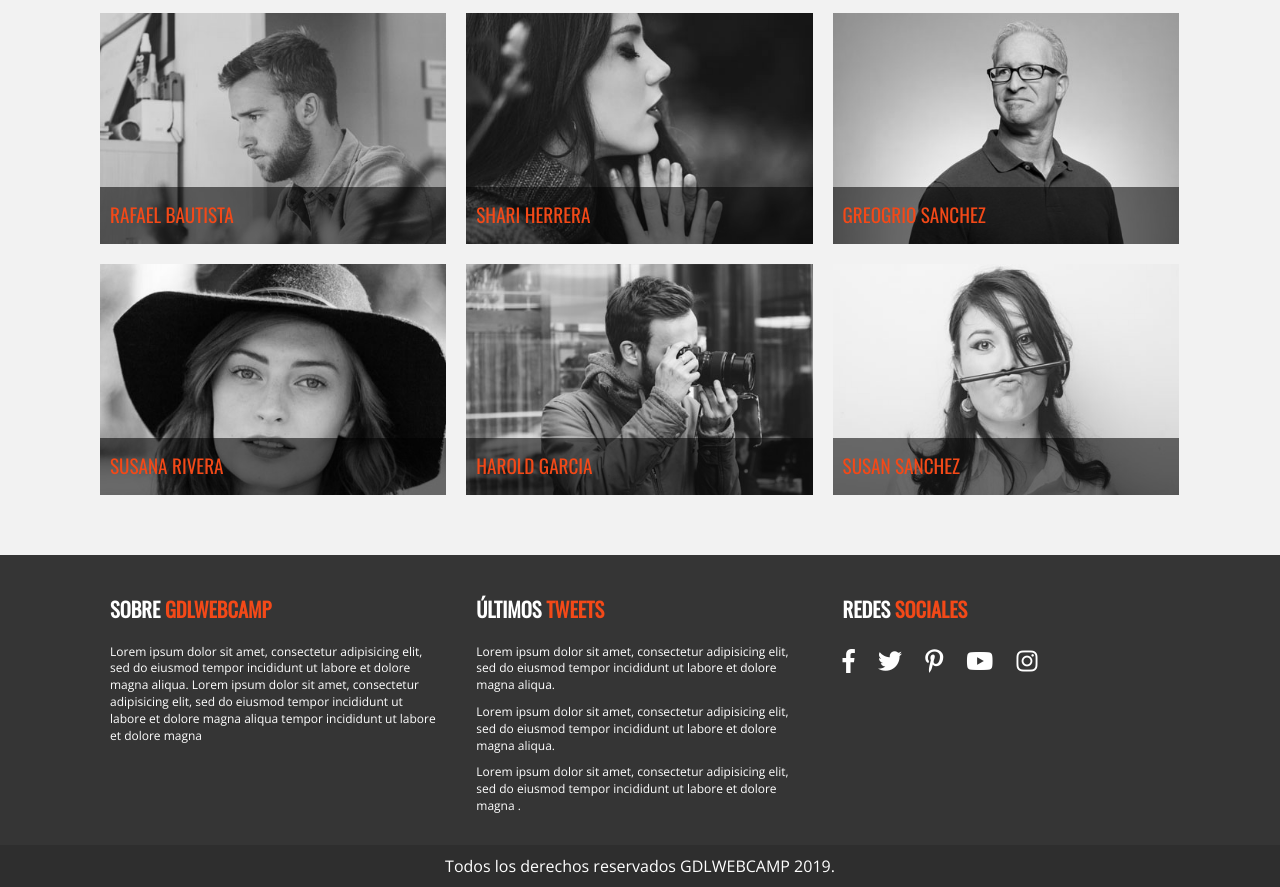
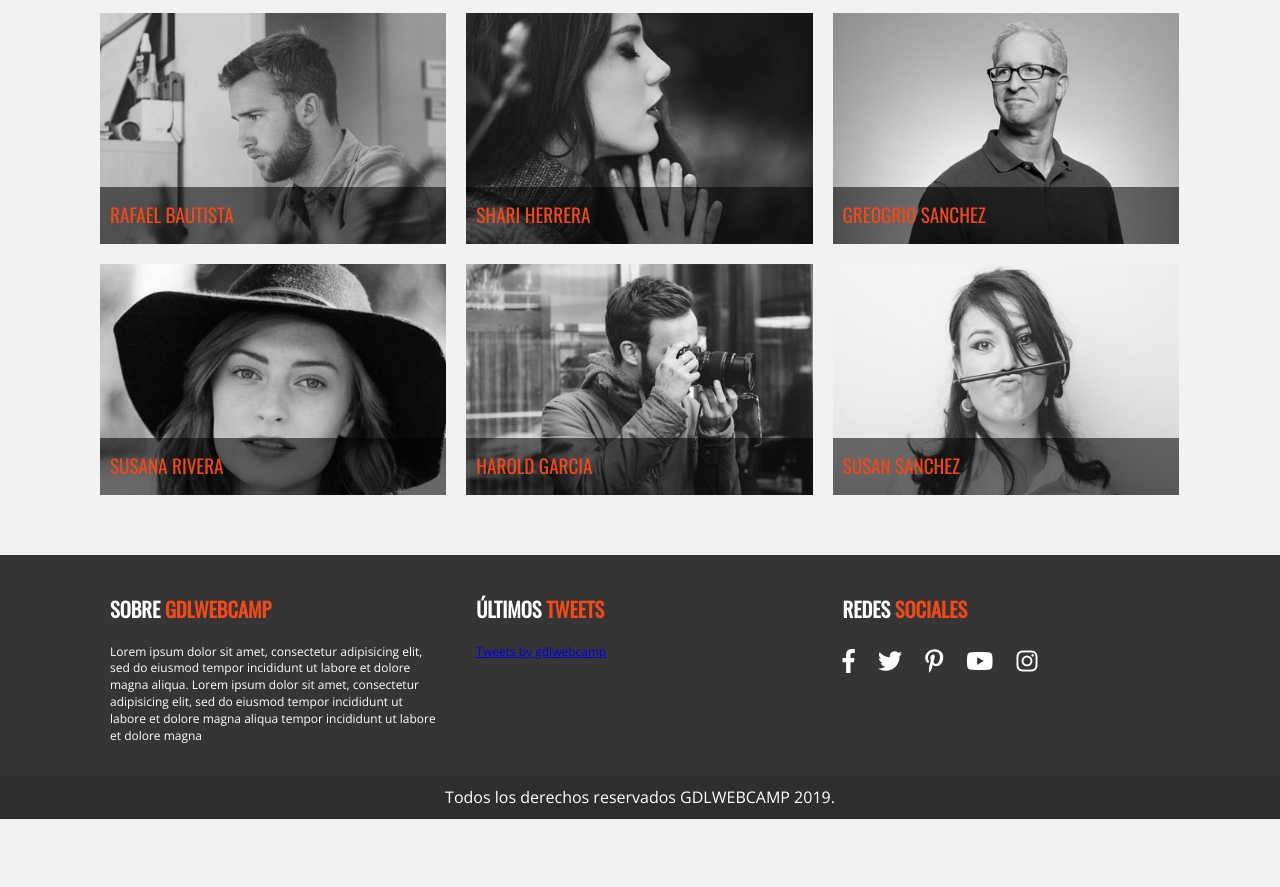
Before and after one commit to juanlugodegouveia/Conference-Website., a plain HTML site: page invitados.html in a window 1280 px wide. Shown: the part 1073-1960 px from the top of the page. After the commit the page ends 1892 px from the top, so only its background shows below. Drawn offline with nearby package versions, Linux system fonts and the light colour scheme.

Commit message:
Add Tweets to invitados.html

```diff
--- a/invitados.html
+++ b/invitados.html
@@ -225,14 +225,7 @@
 
       <div class="ultimos-tweets">
         <h3>Últimos <span>tweets</span></h3>
-        <ul>
-          <li>Lorem ipsum dolor sit amet, consectetur adipisicing elit, sed do eiusmod tempor incididunt ut labore et
-            dolore magna aliqua.</li>
-          <li>Lorem ipsum dolor sit amet, consectetur adipisicing elit, sed do eiusmod tempor incididunt ut labore et
-            dolore magna aliqua.</li>
-          <li>Lorem ipsum dolor sit amet, consectetur adipisicing elit, sed do eiusmod tempor incididunt ut labore et
-            dolore magna .</li>
-        </ul>
+        <a class="twitter-timeline" data-height="400" data-link-color="#fe4918" href="https://twitter.com/gdlwebcamp?ref_src=twsrc%5Etfw">Tweets by gdlwebcamp</a> <script async src="https://platform.twitter.com/widgets.js" charset="utf-8"></script>
       </div>
 
       <div class="menu">
```
